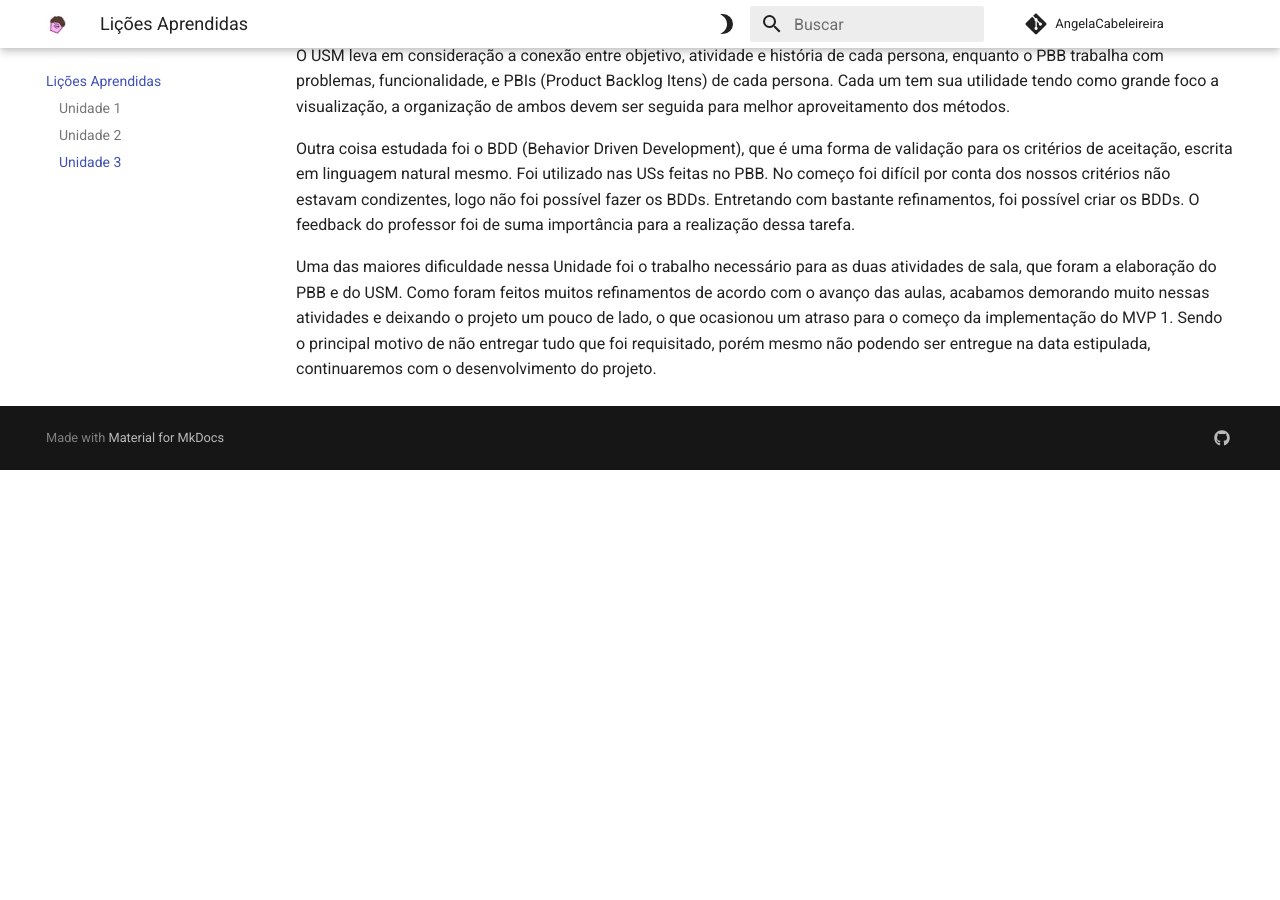
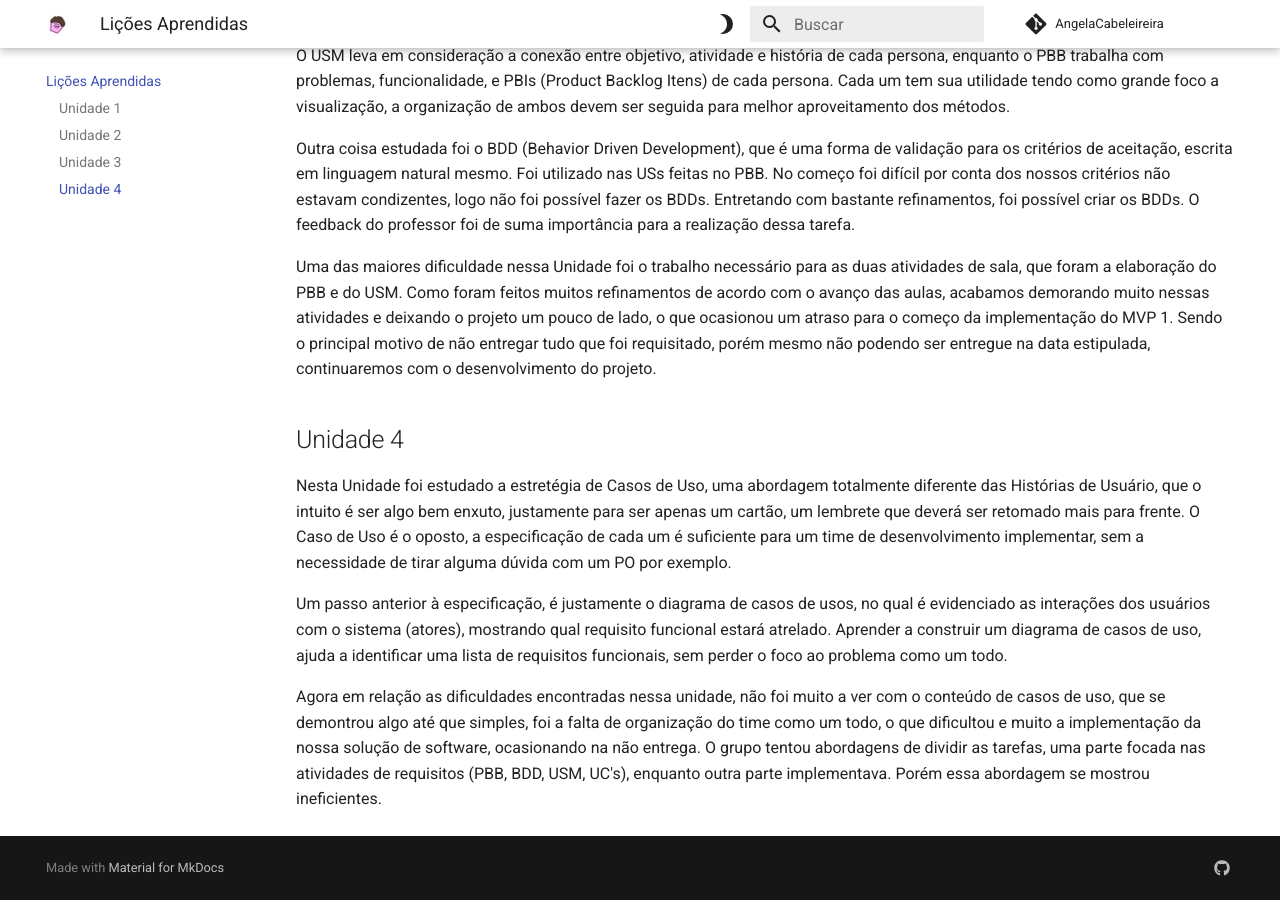
Before and after one commit to mdsreq-fga-unb/2023.2-AngelaCabeleireira, an MkDocs documentation site: the page built from docs/LicoesAprendidas.md, in a window 1280 px wide and 900 px high, scrolled down 1273 px. Built offline with MkDocs 1.6.1 and Material for MkDocs 9.7.7, drawn with Linux system fonts in a browser that asks for light colours; comment, search, counter and statistics services are not loaded; before the commit the page ends 1743 px from its top, so only the background shows below that.

Commit message:
insere lições aprendidas

```diff
--- a/docs/LicoesAprendidas.md
+++ b/docs/LicoesAprendidas.md
@@ -29,3 +29,11 @@ O USM leva em consideração a conexão entre objetivo, atividade e história de
 Outra coisa estudada foi o BDD (Behavior Driven Development), que é uma forma de validação para os critérios de aceitação, escrita em linguagem natural mesmo. Foi utilizado nas USs feitas no PBB. No começo foi difícil por conta dos nossos critérios não estavam condizentes, logo não foi possível fazer os BDDs. Entretando com bastante refinamentos, foi possível criar os BDDs. O feedback do professor foi de suma importância para a realização dessa tarefa. </br>
 
 Uma das maiores dificuldade nessa Unidade foi o trabalho necessário para as duas atividades de sala, que foram a elaboração do PBB e do USM. Como foram feitos muitos refinamentos de acordo com o avanço das aulas, acabamos demorando muito nessas atividades e deixando o projeto um pouco de lado, o que ocasionou um atraso para o começo da implementação do MVP 1. Sendo o principal motivo de não entregar tudo que foi requisitado, porém mesmo não podendo ser entregue na data estipulada, continuaremos com o desenvolvimento do projeto. </br>
+
+## Unidade 4
+
+Nesta Unidade foi estudado a estretégia de Casos de Uso, uma abordagem totalmente diferente das Histórias de Usuário, que o intuito é ser algo bem enxuto, justamente para ser apenas um cartão, um lembrete que deverá ser retomado mais para frente. O Caso de Uso é o oposto, a especificação de cada um é suficiente para um time de desenvolvimento implementar, sem a necessidade de tirar alguma dúvida com um PO por exemplo. </br>
+
+Um passo anterior à especificação, é justamente o diagrama de casos de usos, no qual é evidenciado as interações dos usuários com o sistema (atores), mostrando qual requisito funcional estará atrelado. Aprender a construir um diagrama de casos de uso, ajuda a identificar uma lista de requisitos funcionais, sem perder o foco ao problema como um todo. </br>
+
+Agora em relação as dificuldades encontradas nessa unidade, não foi muito a ver com o conteúdo de casos de uso, que se demontrou algo até que simples, foi a falta de organização do time como um todo, o que dificultou e muito a implementação da nossa solução de software, ocasionando na não entrega. O grupo tentou abordagens de dividir as tarefas, uma parte focada nas atividades de requisitos (PBB, BDD, USM, UC's), enquanto outra parte implementava. Porém essa abordagem se mostrou ineficientes. </br>
```
